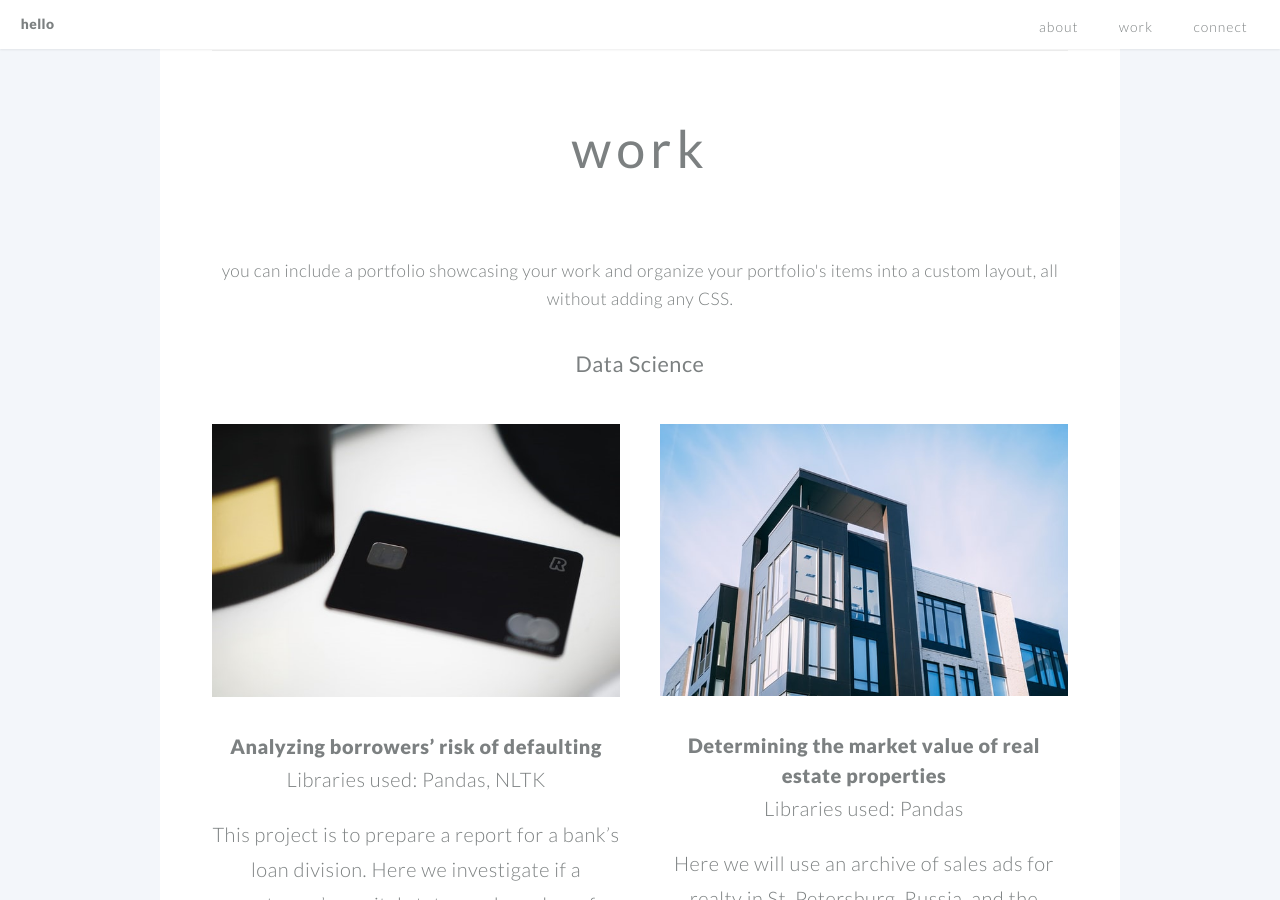
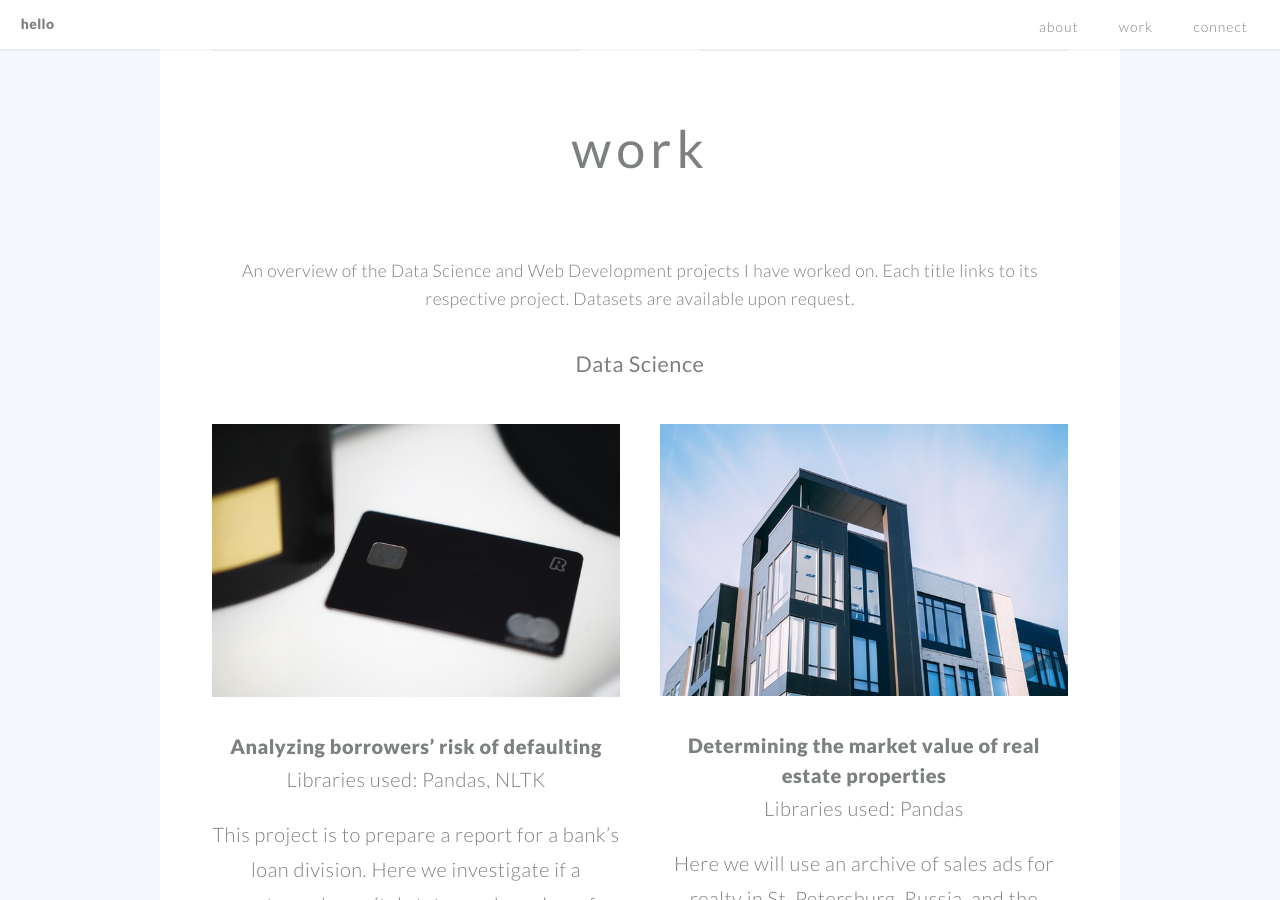
Before and after one commit to krishl/krishl.github.io, a Jekyll site: the page built from index.md, in a window 1280 px wide and 900 px high, scrolled down 1619 px. Built offline with Jekyll 4.4.1, drawn with Linux system fonts in a browser that asks for light colours.

Commit message:
Update index.md

```diff
--- a/index.md
+++ b/index.md
@@ -30,7 +30,7 @@ about_button_label: get hello # the label on the button
 # By declaring these variables, you can include a portfolio showcasing your work and organize your portfolio's items into a custom layout, all without adding any CSS. In addition, you must 1) create an HTML file in the_includes folder for each project with the text you'd like to display, and 2) create a YAML file in the _data folder describing the order in which each project should be shown and categorized. See `/includes/example.html` and `/_data/work.yml` for examples.
 
 portfolio: work # the heading for your portfolio and title of your YAML file
-portfolio_description: you can include a portfolio showcasing your work and organize your portfolio's items into a custom layout, all without adding any CSS. # a description to be desplayed below the heading and above the content
+portfolio_description: An overview of the Data Science and Web Development projects I have worked on. Each title links to its respective project. Datasets are available upon request. # a description to be desplayed below the heading and above the content
 
 # optional CTA section --------------------------------------------------
 
```
